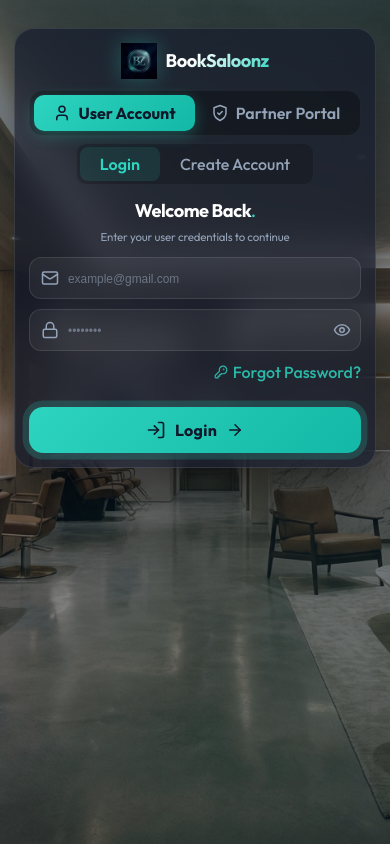
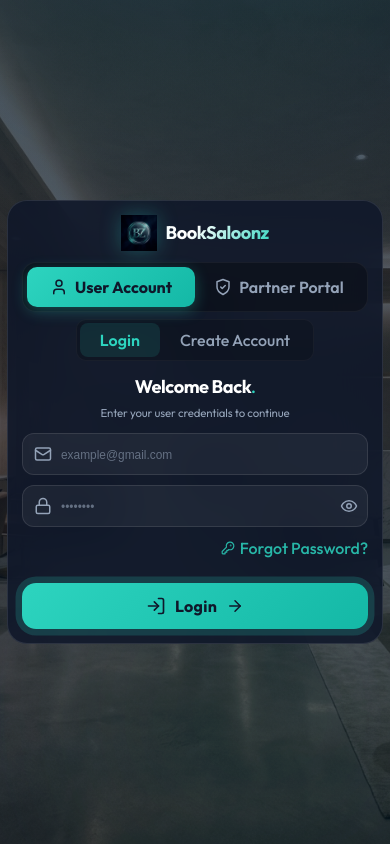
Before and after one commit to MohamedThoufiq07/booksaloon-frontend, a React (Vite) app: page /login in a window 390 px wide. Built offline with nearby package versions, Linux system fonts and the light colour scheme.

Commit message:
style: final responsiveness fixes for login, hero and cart

```diff
--- a/src/index.css
+++ b/src/index.css
@@ -35,6 +35,7 @@
 
 body {
     min-height: 100vh;
+    width: 100vw;
     overflow-x: hidden;
     -webkit-font-smoothing: antialiased;
     color: var(--text-main);
@@ -49,6 +50,8 @@
 html {
     font-size: 16px;
     scroll-padding-top: 80px;
+    overflow-x: hidden;
+    width: 100%;
 }
 
 @media (max-width: 1024px) {
@@ -61,6 +64,20 @@
     html {
         font-size: 14px;
     }
+}
+
+/* App Layout */
+.app-container {
+    width: 100%;
+    min-height: 100vh;
+    display: flex;
+    flex-direction: column;
+    overflow-x: hidden;
+}
+
+.content {
+    flex: 1;
+    width: 100%;
 }
 
 /* Global Container Utility */
--- a/src/pages/AuthMaster.css
+++ b/src/pages/AuthMaster.css
@@ -14,16 +14,16 @@
 /* ===== Full-Page Container ===== */
 .auth-master-container {
     min-height: 100vh;
-    width: 100%;
+    width: 100vw;
     display: flex;
     align-items: center;
     justify-content: center;
     position: relative;
-    overflow: hidden;
+    overflow-x: hidden;
+    overflow-y: auto;
     font-family: 'Outfit', sans-serif;
-    padding: 2rem 1rem;
-    /* Same background as home page */
-    background: linear-gradient(rgba(15, 23, 42, 0.55), rgba(2, 6, 23, 0.4)),
+    padding: clamp(2rem, 5vh, 4rem) 1rem;
+    background: linear-gradient(rgba(15, 23, 42, 0.75), rgba(2, 6, 23, 0.6)),
         url('../assets/salon_about.png') no-repeat center center fixed;
     background-size: cover;
 }
@@ -56,22 +56,19 @@
 
 /* ===== Auth Card — Glass Morphism Matching Home ===== */
 .auth-card {
-    width: 520px;
-    max-width: 95vw;
-    max-height: 94vh;
-    background: rgba(15, 23, 42, 0.6);
-    backdrop-filter: blur(16px);
-    -webkit-backdrop-filter: blur(16px);
+    width: 100%;
+    max-width: 500px;
+    margin: 0 auto;
+    background: rgba(15, 23, 42, 0.85);
+    backdrop-filter: blur(24px);
+    -webkit-backdrop-filter: blur(24px);
     border: 1px solid rgba(255, 255, 255, 0.1);
-    border-radius: 24px;
+    border-radius: 28px;
     display: flex;
     flex-direction: column;
-    overflow-y: auto;
-    scrollbar-width: none;
-    position: relative;
-    z-index: 1;
-    box-shadow: 0 25px 50px -12px rgba(0, 0, 0, 0.5);
-    animation: cardSlideIn 0.7s cubic-bezier(0.22, 1, 0.36, 1);
+    z-index: 10;
+    box-shadow: 0 40px 100px rgba(0, 0, 0, 0.6);
+    animation: cardSlideIn 0.8s cubic-bezier(0.19, 1, 0.22, 1);
 }
 
 @keyframes cardSlideIn {
@@ -490,19 +487,19 @@
 /* ===== Responsive ===== */
 @media (max-width: 768px) {
     .auth-master-container {
-        padding: 1rem;
-        align-items: flex-start;
-        padding-top: 2rem;
+        padding: 0.5rem;
+        align-items: center; /* Center vertically on mobile */
     }
 
     .auth-card {
         width: 100%;
         max-height: 100vh;
         border-radius: 20px;
+        box-shadow: none;
     }
 
     .auth-content-panel {
-        padding: 1.5rem 1.2rem;
+        padding: 1.5rem 1.25rem;
     }
 
     .form-row {
@@ -511,7 +508,6 @@
 
     .main-toggle-btn {
         font-size: 0.8rem;
-        padding: 8px;
     }
 }
 
--- a/src/pages/Cart.css
+++ b/src/pages/Cart.css
@@ -12,9 +12,12 @@
     display: flex;
     justify-content: center;
     align-items: center;
-    margin-bottom: clamp(20px, 6vw, 40px);
-    gap: clamp(8px, 2vw, 16px);
-    flex-wrap: wrap;
+    margin-bottom: clamp(1.5rem, 4vh, 2.5rem);
+    gap: 8px;
+    flex-wrap: nowrap;
+    overflow-x: auto;
+    padding: 10px 0;
+    width: 100%;
 }
 
 .stepper-item {
@@ -181,8 +184,14 @@
 
 .delivery-grid {
     display: grid;
-    grid-template-columns: 1fr 1fr;
+    grid-template-columns: repeat(auto-fit, minmax(200px, 1fr));
     gap: 20px;
+}
+
+@media (max-width: 640px) {
+    .delivery-grid {
+        grid-template-columns: 1fr;
+    }
 }
 
 .delivery-card {
@@ -319,14 +328,17 @@
     .main-cart-grid {
         grid-template-columns: 1fr;
         gap: 32px;
+        width: 100%;
     }
 
     .cart-sidebar {
         order: 2;
+        width: 100%;
     }
 
     .cart-main-section {
         order: 1;
+        width: 100%;
     }
 }
 
--- a/src/pages/Home.css
+++ b/src/pages/Home.css
@@ -133,11 +133,12 @@
     background: var(--primary);
     color: #0f172a;
     border: none;
-    padding: 12px 28px;
+    padding: 12px 24px;
     border-radius: 14px;
     font-weight: 850;
     cursor: pointer;
     transition: all 0.2s ease;
+    white-space: nowrap;
 }
 
 .search-btn:hover {
@@ -402,29 +403,32 @@
 
 @media (max-width: 768px) {
     .hero {
-        padding: 80px 2rem 100px;
+        padding: 100px 1.25rem;
+        min-height: auto;
     }
 
     .hero-title {
-        font-size: 3rem;
+        font-size: clamp(1.8rem, 9vw, 2.5rem);
+        margin-bottom: 16px;
     }
 
-    .cta-group {
-        flex-direction: column;
-        width: 100%;
+    .hero-search-container {
+        max-width: 100%;
+        margin-bottom: 32px;
     }
 
-    .btn-primary,
-    .btn-secondary {
-        width: 100%;
+    .search-box-wrapper {
+        padding: 6px 6px 6px 16px;
+        gap: 8px;
     }
 
-    .trust-stats-section {
-        grid-template-columns: 1fr;
+    .search-box-wrapper input {
+        font-size: 0.95rem;
     }
 
-    .section-title {
-        font-size: 2.5rem;
+    .search-btn {
+        padding: 10px 18px;
+        font-size: 0.9rem;
     }
 }
 
```
